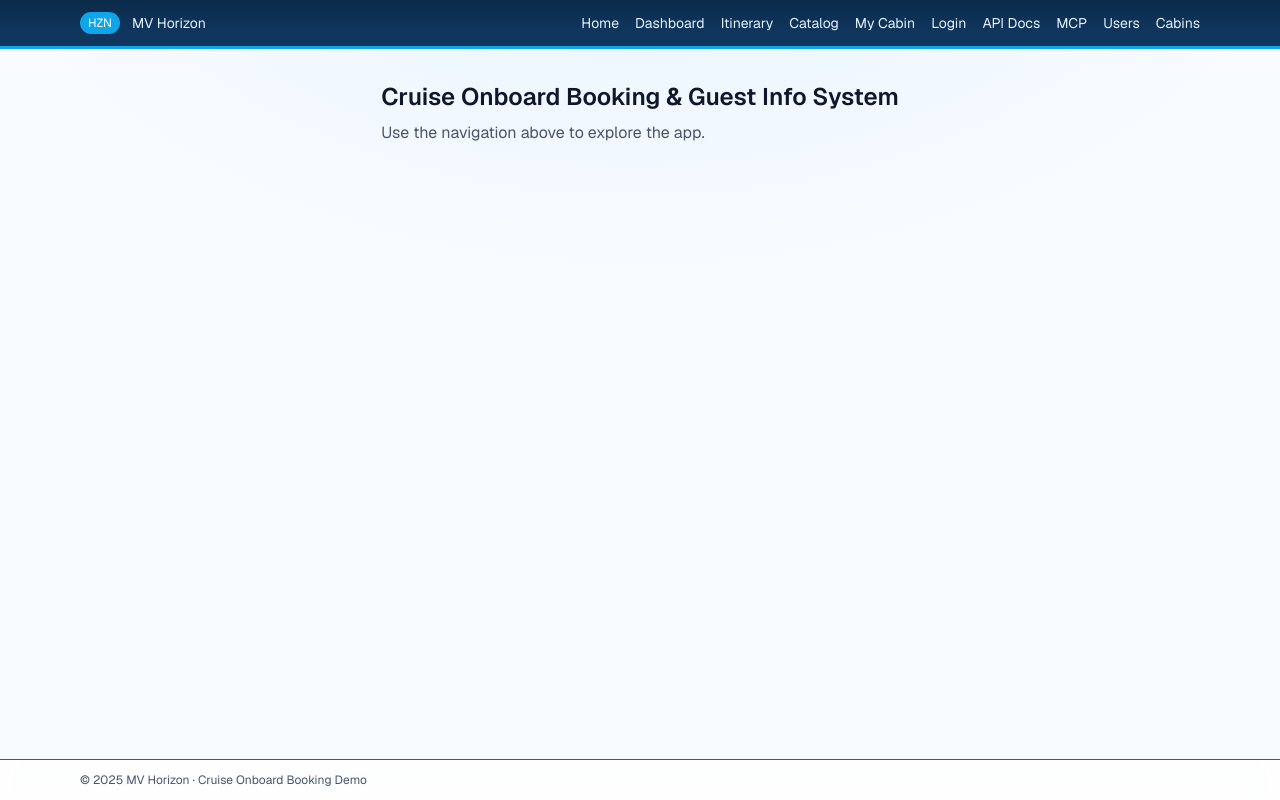
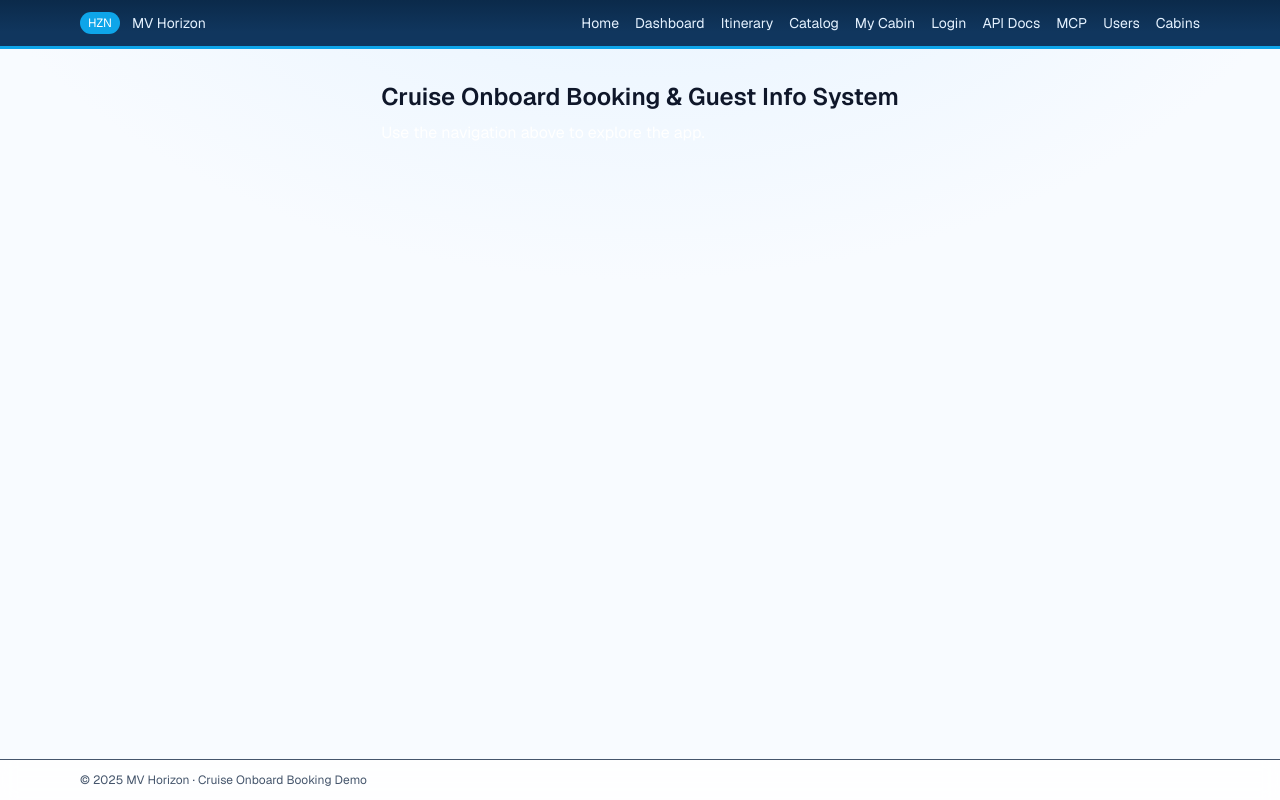
Before and after one commit to omarg005/CruiseShipPersonalAssistant, a Next.js app: page / in a window 1280 px wide. Built offline with nearby package versions, Linux system fonts and the light colour scheme; no server answers.

Commit message:
Home page sub text fixed

```diff
--- a/src/app/page.tsx
+++ b/src/app/page.tsx
@@ -4,7 +4,7 @@ export default function Home() {
   return (
     <div className="p-4">
       <h1 className="text-2xl font-semibold">Cruise Onboard Booking & Guest Info System</h1>
-      <p className="mt-2 text-gray-600">Use the navigation above to explore the app.</p>
+      <p className="mt-2 text-white">Use the navigation above to explore the app.</p>
     </div>
   );
 }
```
